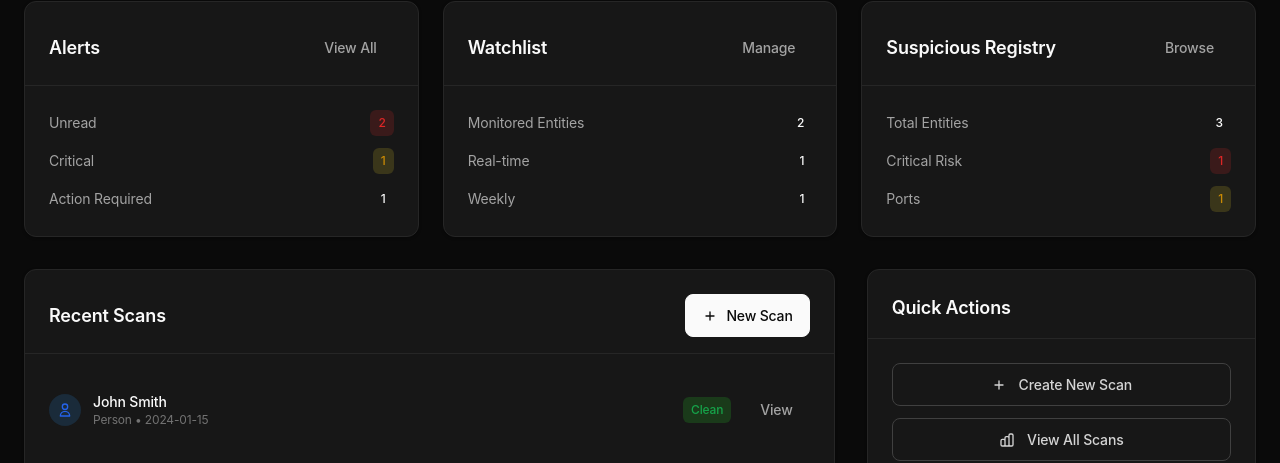
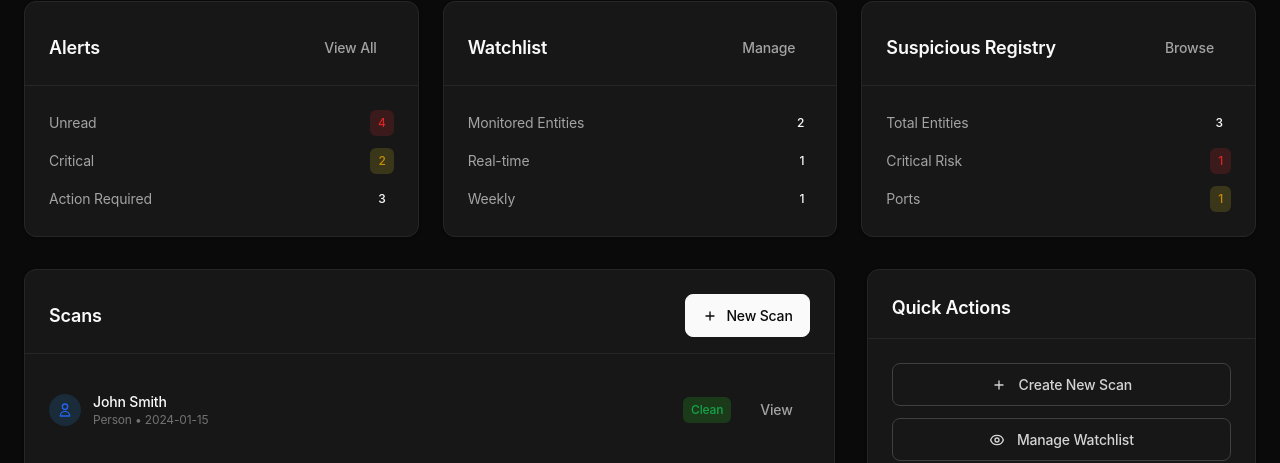
Before and after one commit to SoftwareSushi/falcon-alerts, a React (Vite) app: page /sanction-watch/login in a window 1280 px wide. Both pictures are taken after a click on the button "Sign In". Shown: the part 337-800 px from the top of the page. Built offline with nearby package versions, Linux system fonts and the light colour scheme.

Commit message:
feat: several design changes

```diff
--- a/src/components/Alerts.tsx
+++ b/src/components/Alerts.tsx
@@ -7,6 +7,7 @@ export default function Alerts() {
 	const [alerts, setAlerts] = useState<Alert[]>(mockAlerts);
 	const [filterSeverity, setFilterSeverity] = useState<string>('all');
 	const [filterRead, setFilterRead] = useState<string>('all');
+	const [filterSource, setFilterSource] = useState<string>('all');
 	const [selectedAlerts, setSelectedAlerts] = useState<string[]>([]);
 
 	const getSeverityBadge = (severity: string) => {
@@ -169,7 +170,9 @@ export default function Alerts() {
 			filterRead === 'all' ||
 			(filterRead === 'read' && alert.isRead) ||
 			(filterRead === 'unread' && !alert.isRead);
-		return severityMatch && readMatch;
+		const sourceMatch =
+			filterSource === 'all' || alert.sourceName === filterSource;
+		return severityMatch && readMatch && sourceMatch;
 	});
 
 	const unreadCount = alerts.filter((alert) => !alert.isRead).length;
@@ -183,6 +186,39 @@ export default function Alerts() {
 	const formatTimestamp = (timestamp: string) => {
 		return new Date(timestamp).toLocaleString();
 	};
+
+	const getSourceBadgeClass = (sourceName: string) => {
+		// Check for specific full source names first for precise matching
+		switch (sourceName) {
+			case 'OFAC SDN List':
+				return 'badge badge-error badge-sm'; // Red - OFAC sanctions
+			case 'DEA EPIC Database':
+			case 'DEA Intelligence Division':
+				return 'badge badge-warning badge-sm'; // Orange - DEA sources
+			case 'UN Sanctions Committee':
+				return 'badge badge-info badge-sm'; // Blue - UN sanctions
+			case 'US State Department FTO List':
+				return 'badge badge-secondary badge-sm'; // Gray - FTO list
+			case 'Enhanced Due Diligence Database':
+				return 'badge badge-primary badge-sm'; // Purple - compliance
+			default:
+				// Fallback to substring matching for partial matches
+				if (sourceName.includes('OFAC'))
+					return 'badge badge-error badge-sm';
+				if (sourceName.includes('DEA'))
+					return 'badge badge-warning badge-sm';
+				if (sourceName.includes('UN')) return 'badge badge-info badge-sm';
+				if (sourceName.includes('FTO'))
+					return 'badge badge-secondary badge-sm';
+				if (sourceName.includes('Enhanced Due Diligence'))
+					return 'badge badge-primary badge-sm';
+				return 'badge badge-accent badge-sm'; // Default green
+		}
+	};
+
+	const uniqueSources = [
+		...new Set(alerts.map((alert) => alert.sourceName)),
+	].sort();
 
 	return (
 		<div
@@ -445,6 +481,23 @@ export default function Alerts() {
 							</div>
 							<div className="form-control">
 								<label className="label">
+									<span className="label-text">Source</span>
+								</label>
+								<select
+									className="select select-bordered select-sm"
+									value={filterSource}
+									onChange={(e) => setFilterSource(e.target.value)}
+								>
+									<option value="all">All Sources</option>
+									{uniqueSources.map((source) => (
+										<option key={source} value={source}>
+											{source}
+										</option>
+									))}
+								</select>
+							</div>
+							<div className="form-control">
+								<label className="label">
 									<span className="label-text">Results</span>
 								</label>
 								<div className="text-sm text-gray-600">
@@ -575,6 +628,19 @@ export default function Alerts() {
 												>
 													{alert.description}
 												</p>
+												<div className="mb-3">
+													<span
+														className="text-xs font-medium uppercase tracking-wide"
+														style={{ color: 'var(--text-tertiary)' }}
+													>
+														Source:
+													</span>
+													<div className="mt-1">
+														<span className={getSourceBadgeClass(alert.sourceName)}>
+															{alert.sourceName}
+														</span>
+													</div>
+												</div>
 												{alert.relatedEntities.length > 0 && (
 													<div className="mb-3">
 														<span
--- a/src/components/Dashboard.tsx
+++ b/src/components/Dashboard.tsx
@@ -496,7 +496,7 @@ export default function Dashboard({ onLogout }: DashboardProps) {
 										className="text-lg font-semibold"
 										style={{ color: 'var(--color-gray-900)' }}
 									>
-										Recent Scans
+										Scans
 									</h3>
 									<button
 										onClick={() => navigate('/new-check')}
@@ -637,25 +637,7 @@ export default function Dashboard({ onLogout }: DashboardProps) {
 										</svg>
 										Create New Scan
 									</button>
-									<button
-										onClick={() => navigate('/dashboard')}
-										className="w-full btn btn-secondary justify-start"
-									>
-										<svg
-											className="w-4 h-4 mr-3"
-											fill="none"
-											viewBox="0 0 24 24"
-											stroke="currentColor"
-										>
-											<path
-												strokeLinecap="round"
-												strokeLinejoin="round"
-												strokeWidth={2}
-												d="M9 19v-6a2 2 0 00-2-2H5a2 2 0 00-2 2v6a2 2 0 002 2h2a2 2 0 002-2zm0 0V9a2 2 0 012-2h2a2 2 0 012 2v10m-6 0a2 2 0 002 2h2a2 2 0 002-2m0 0V5a2 2 0 012-2h2a2 2 0 012 2v14a2 2 0 01-2 2h-2a2 2 0 01-2-2z"
-											/>
-										</svg>
-										View All Scans
-									</button>
+
 									<button
 										onClick={() => navigate('/watchlist')}
 										className="w-full btn btn-secondary justify-start"
--- a/src/components/Results.tsx
+++ b/src/components/Results.tsx
@@ -867,19 +867,16 @@ export default function Results() {
 						</div>
 					)}
 
-					{/* Download Options */}
+					{/* Action Buttons */}
+					<div className="flex flex-col sm:flex-row gap-4 justify-center mt-8">
+						<button
+							onClick={() => navigate('/dashboard')}
+							className="btn btn-primary"
+						>
+							Back to Dashboard
+						</button>
 						{showFullReport && (
-						<div className="card mt-6">
-							<div className="card-header">
-								<h4
-									className="text-lg font-semibold"
-									style={{ color: 'var(--color-gray-900)' }}
-								>
-									Download Report
-								</h4>
-							</div>
-							<div className="card-body">
-								<div className="flex gap-4">
+							<>
 								<button
 									onClick={() => downloadReport('pdf')}
 									className="btn btn-secondary"
@@ -892,19 +889,8 @@ export default function Results() {
 								>
 									Download as JSON
 								</button>
-								</div>
-							</div>
-						</div>
+							</>
 						)}
-
-					{/* Action Buttons */}
-					<div className="flex justify-center mt-8">
-						<button
-							onClick={() => navigate('/dashboard')}
-							className="btn btn-primary"
-						>
-							Back to Dashboard
-						</button>
 					</div>
 				</main>
 			</div>
--- a/src/components/Watchlist.tsx
+++ b/src/components/Watchlist.tsx
@@ -137,6 +137,7 @@ export default function Watchlist() {
 						<button
 							onClick={() => setShowAddModal(true)}
 							className="btn btn-primary"
+							disabled
 						>
 							<svg
 								className="w-4 h-4 mr-2"
--- a/src/data/mockData.ts
+++ b/src/data/mockData.ts
@@ -56,6 +56,7 @@ export interface Alert {
 	isRead: boolean;
 	requiresAction: boolean;
 	relatedEntities: string[];
+	sourceName: string;
 	sourceData: any;
 }
 
@@ -295,6 +296,7 @@ export const mockAlerts: Alert[] = [
 		isRead: false,
 		requiresAction: true,
 		relatedEntities: ['ABC Corporation', 'Shell Company XYZ'],
+		sourceName: 'US State Department FTO List',
 		sourceData: { sourceList: 'State Department FTO', confidence: 85 },
 	},
 	{
@@ -309,6 +311,7 @@ export const mockAlerts: Alert[] = [
 		isRead: false,
 		requiresAction: false,
 		relatedEntities: ['Michael Brown', 'Port of Buenaventura'],
+		sourceName: 'DEA EPIC Database',
 		sourceData: {
 			port: 'Buenaventura',
 			activity: 'Commercial shipment',
@@ -326,7 +329,59 @@ export const mockAlerts: Alert[] = [
 		isRead: true,
 		requiresAction: false,
 		relatedEntities: ['ABC Corporation'],
+		sourceName: 'Enhanced Due Diligence Database',
 		sourceData: { changeType: 'Beneficial ownership', newEntities: 2 },
+	},
+	{
+		id: 'a4',
+		watchlistEntryId: 'w1',
+		alertType: 'NEW_SANCTIONS',
+		severity: 'critical',
+		title: 'New OFAC SDN Designation',
+		description:
+			'Entity has been added to OFAC Specially Designated Nationals list for involvement in narcotics trafficking.',
+		timestamp: '2024-01-16T08:45:00Z',
+		isRead: false,
+		requiresAction: true,
+		relatedEntities: ['Cartel Front Company LLC'],
+		sourceName: 'OFAC SDN List',
+		sourceData: { designation: 'SDN', sanctions_program: 'NARCOTICS' },
+	},
+	{
+		id: 'a5',
+		watchlistEntryId: 'w2',
+		alertType: 'FTO_TCO_LINK',
+		severity: 'high',
+		title: 'UN Security Council Sanctions Match',
+		description:
+			'Associated entity appears on UN Security Council Sanctions list under Resolution 1267.',
+		timestamp: '2024-01-15T16:20:00Z',
+		isRead: false,
+		requiresAction: true,
+		relatedEntities: ['International Holdings Corp'],
+		sourceName: 'UN Sanctions Committee',
+		sourceData: { resolution: '1267', committee: 'Security Council' },
+	},
+	{
+		id: 'a6',
+		watchlistEntryId: 'w1',
+		alertType: 'NETWORK_CHANGE',
+		severity: 'high',
+		title: 'Known Cartel Front Company Connection',
+		description:
+			'Entity has established business relationships with known cartel front companies identified by DEA intelligence.',
+		timestamp: '2024-01-14T11:30:00Z',
+		isRead: true,
+		requiresAction: false,
+		relatedEntities: [
+			'Los Chapitos Organization',
+			'Gulf Cartel Network',
+		],
+		sourceName: 'DEA Intelligence Division',
+		sourceData: {
+			cartel_affiliation: 'Los Chapitos',
+			threat_level: 'HIGH',
+		},
 	},
 ];
 
```
Lines whose indentation alone changed are shown as unchanged.
